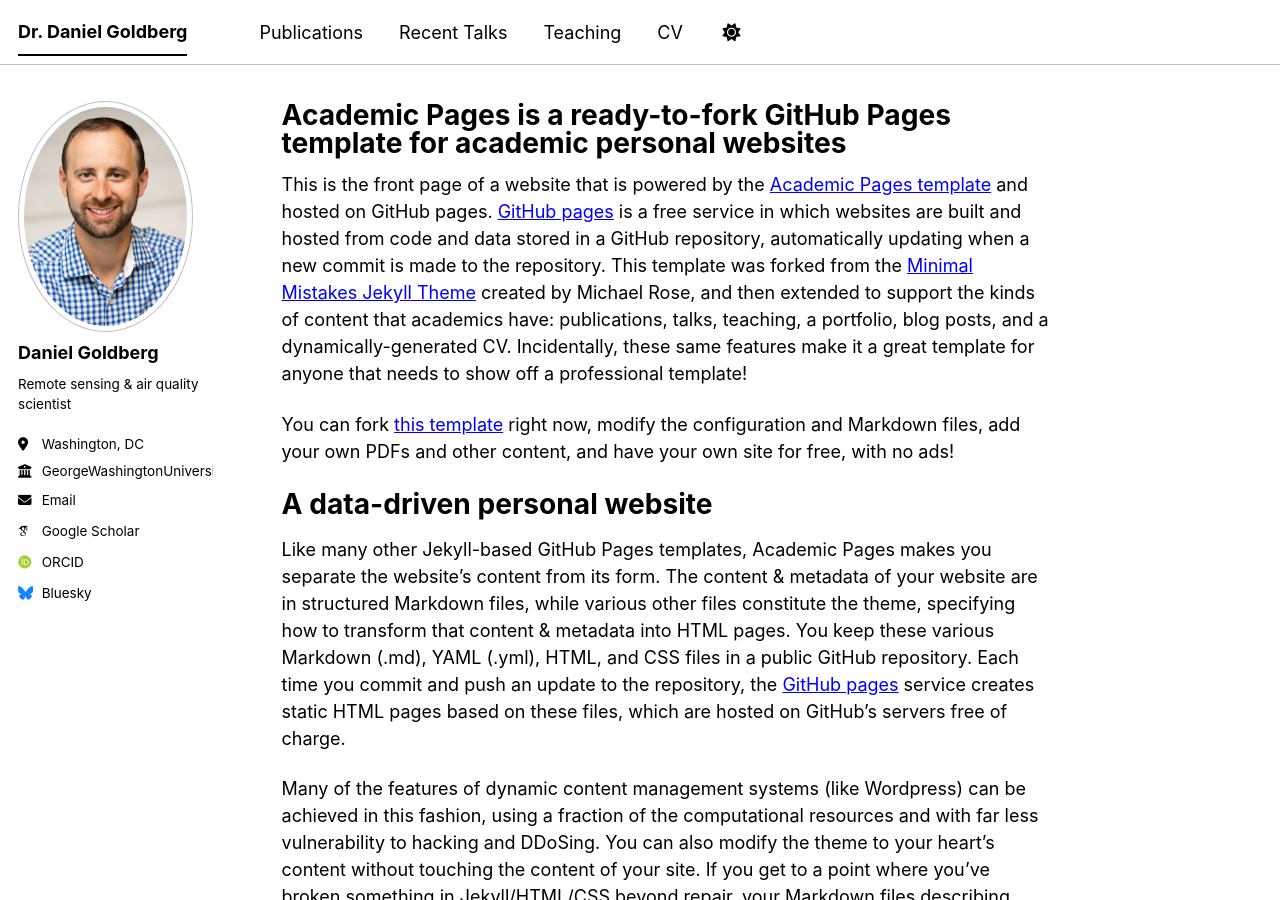
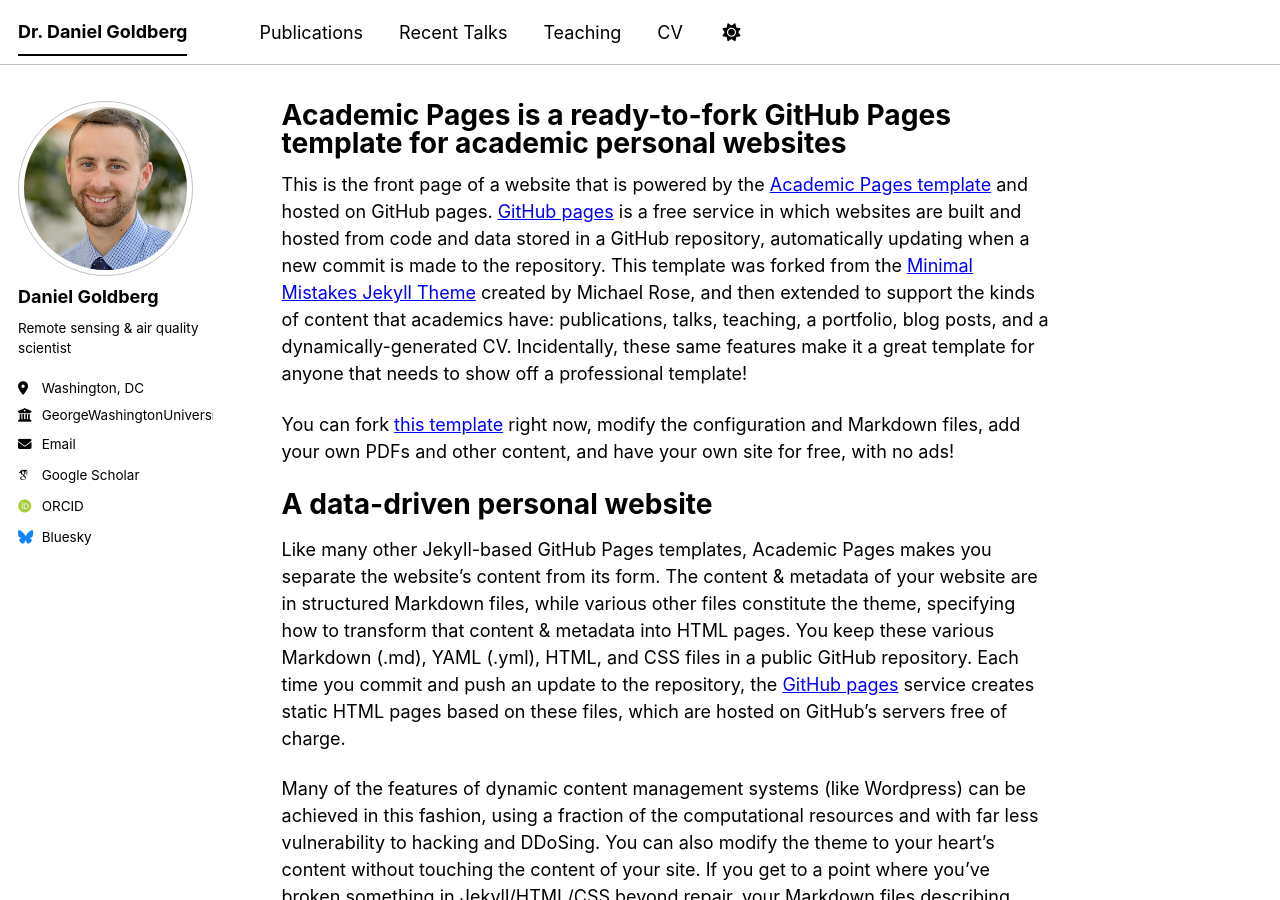
Before and after one commit to dgoldbergaq/dgoldbergaq.github.io, a Jekyll site: the page built from _pages/about.md, in a window 1280 px wide and 900 px high. Built offline with Jekyll 4.4.1, drawn with Linux system fonts in a browser that asks for light colours; some web fonts are replaced; a script bundle is joined from its source files by our own code; library files that are not in the unit come from our copies.

Commit message:
Update _config.yml

```diff
--- a/_config.yml
+++ b/_config.yml
@@ -23,7 +23,7 @@
 #               Additional customization can be done by editing /_includes/author-profile.html
 author:
   # Biographic information
-  avatar           : "headshotsmall.png"
+  avatar           : "headshotargonne.png"
   name             : "Daniel Goldberg"
   pronouns         : # example: "he/him"
   bio              : "Remote sensing & air quality scientist"
```
